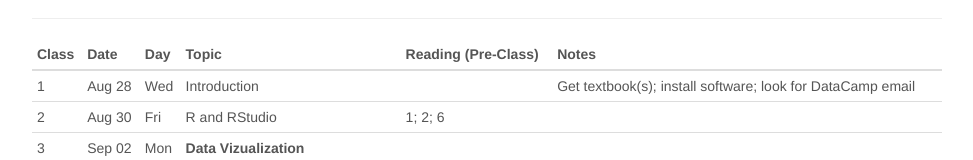
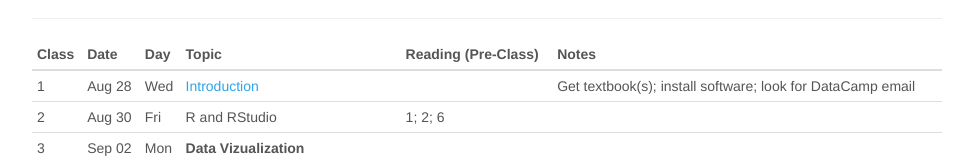
Before and after one commit to mdporter/SYS2202, a plain HTML site: page index.html in a window 1280 px wide. Shown: the part 168-328 px from the top of the page, without its empty margins (153-1126 px from the left). Drawn offline with nearby package versions, Linux system fonts and the light colour scheme; some packages are replaced by stand-ins of ours.

Commit message:
updated schedule

```diff
--- a/index.html
+++ b/index.html
@@ -418,7 +418,7 @@ td {
 <td align="left">1</td>
 <td align="left">Aug 28</td>
 <td align="left">Wed</td>
-<td align="left">Introduction</td>
+<td align="left"><a href="lectures/01-Intro.pdf">Introduction</a></td>
 <td align="left"></td>
 <td align="left">Get textbook(s); install software; look for DataCamp email</td>
 </tr>
```
